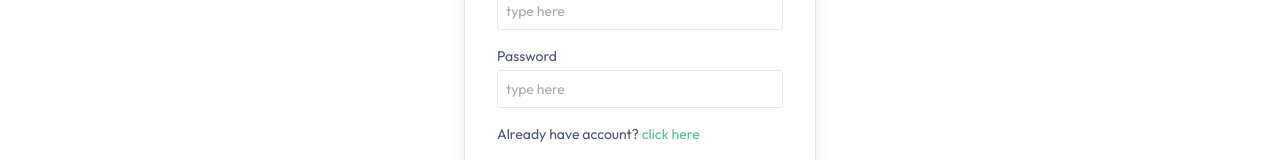
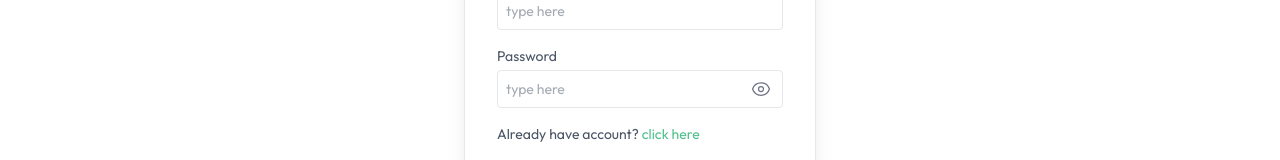
Before and after one commit to AyanBhuyan700/GreenCart, a React (Vite) app in the folder Frontend/: page /register in a window 1280 px wide. Shown: the part 344-504 px from the top of the page. Built offline with nearby package versions, Linux system fonts and the light colour scheme.

Commit message:
add password visibility toggle in registration form

```diff
--- a/Frontend/src/containers/Register.jsx
+++ b/Frontend/src/containers/Register.jsx
@@ -7,6 +7,7 @@
 function Register() {
     const url = "https://greencart-backend-lf22.onrender.com";
     const [form, setForm] = useState({ username: "", email: "", password: "" });
+    const [showPassword, setShowPassword] = useState(false);
     const navigate = useNavigate();
 
     const changeHandler = (e) => {
@@ -70,15 +71,35 @@
                 </div>
                 <div className="w-full">
                     <p>Password</p>
+                    <div className="relative mt-1">
                         <input
                             placeholder="type here"
-                        className="border border-gray-200 rounded w-full p-2 mt-1 outline-[#4fbf8b]"
+                            className="border border-gray-200 rounded w-full p-2 pr-10 outline-[#4fbf8b]"
                             required
-                        type="password"
+                            type={showPassword ? "text" : "password"}
                             value={form.password}
                             name="password"
                             onChange={changeHandler}
                         />
+                        <button
+                            type="button"
+                            onClick={() => setShowPassword(!showPassword)}
+                            className="absolute right-3 top-1/2 -translate-y-1/2 text-gray-500 hover:text-gray-700 cursor-pointer focus:outline-none"
+                            title={showPassword ? "Hide password" : "Show password"}
+                            aria-label={showPassword ? "Hide password" : "Show password"}
+                        >
+                            {showPassword ? (
+                                <svg xmlns="http://www.w3.org/2000/svg" fill="none" viewBox="0 0 24 24" strokeWidth={1.5} stroke="currentColor" className="w-5 h-5">
+                                    <path strokeLinecap="round" strokeLinejoin="round" d="M3.98 8.223A10.477 10.477 0 0 0 1.934 12C3.226 16.338 7.244 19.5 12 19.5c.993 0 1.953-.138 2.863-.395M6.228 6.228A10.451 10.451 0 0 1 12 4.5c4.756 0 8.773 3.162 10.065 7.498a10.522 10.522 0 0 1-4.293 5.774M6.228 6.228 3 3m3.228 3.228 3.65 3.65m7.894 7.894L21 21m-3.228-3.228-3.65-3.65m0 0a3 3 0 1 0-4.243-4.243m4.242 4.242L9.88 9.88" />
+                                </svg>
+                            ) : (
+                                <svg xmlns="http://www.w3.org/2000/svg" fill="none" viewBox="0 0 24 24" strokeWidth={1.5} stroke="currentColor" className="w-5 h-5">
+                                    <path strokeLinecap="round" strokeLinejoin="round" d="M2.036 12.322a1.012 1.012 0 0 1 0-.639C3.423 7.51 7.36 4.5 12 4.5c4.638 0 8.573 3.007 9.963 7.178.07.207.07.431 0 .639C20.577 16.49 16.64 19.5 12 19.5c-4.638 0-8.573-3.007-9.963-7.178Z" />
+                                    <path strokeLinecap="round" strokeLinejoin="round" d="M15 12a3 3 0 1 1-6 0 3 3 0 0 1 6 0Z" />
+                                </svg>
+                            )}
+                        </button>
+                    </div>
                 </div>
                 <p>
                     Already have account? <Link to={"/login"} className="text-[#4fbf8b]">click here</Link>
```
Lines whose indentation alone changed are shown as unchanged.
